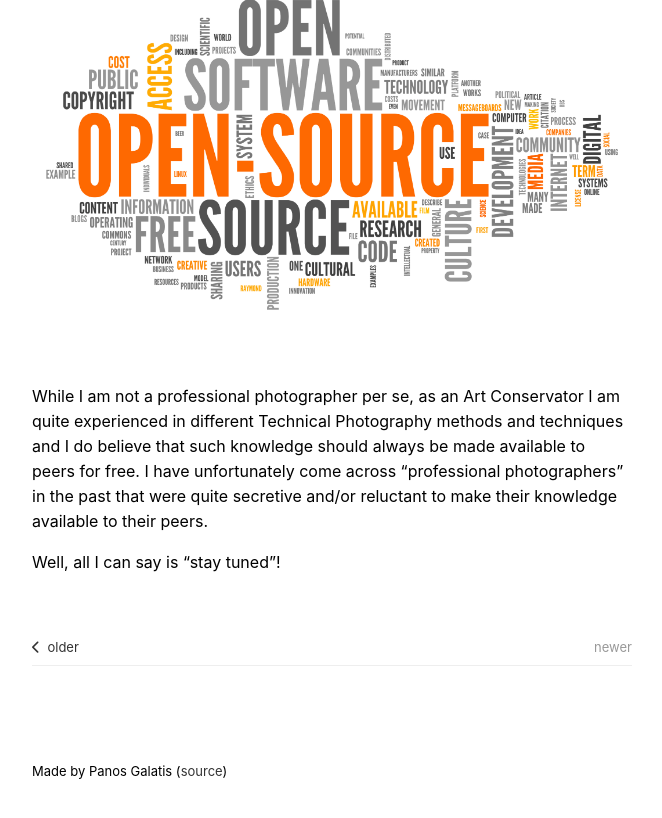
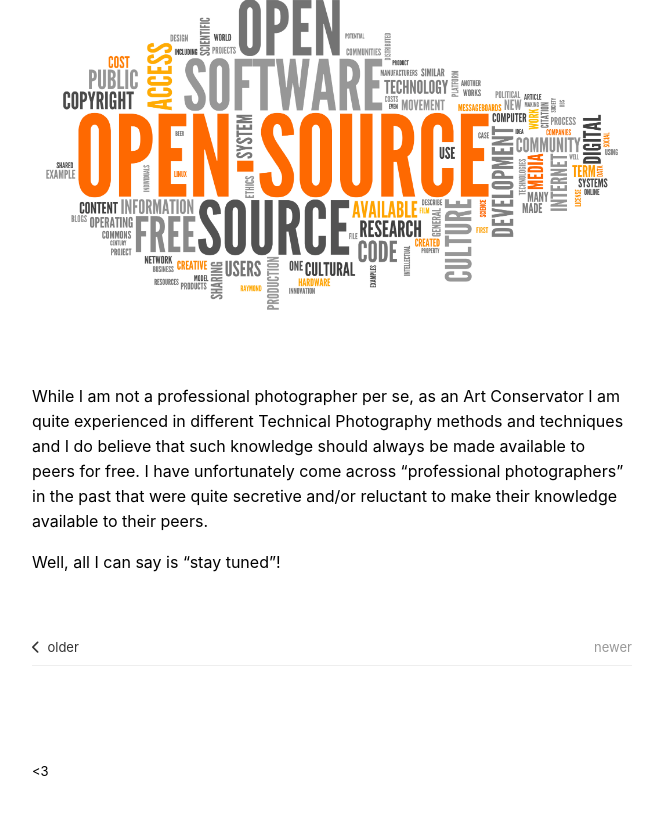
Before and after one commit to pgalatis/pgalatis.github.io, a Jekyll site: the page built from index.html, in a window 1280 px wide and 900 px high, scrolled down 1786 px. Shown: the top 818 px of the window, without its empty margins (308-970 px from the left). Built offline with Jekyll 4.4.1, drawn with Linux system fonts in a browser that asks for light colours; nearby versions of some CDN libraries; formulas are drawn with MathJax 3; the list of posts is cut into pages by our own code.

Commit message:
Update default.html

```diff
--- a/_layouts/default.html
+++ b/_layouts/default.html
@@ -67,7 +67,7 @@
     </div>
 
     <div class="footer">
-    <p>Made by Panos Galatis (<a href="https://github.com/pgalatis/pgalatis.github.io">source</a>)</p>
+    <p><3</p>
     </div>
 
   </div>
```
